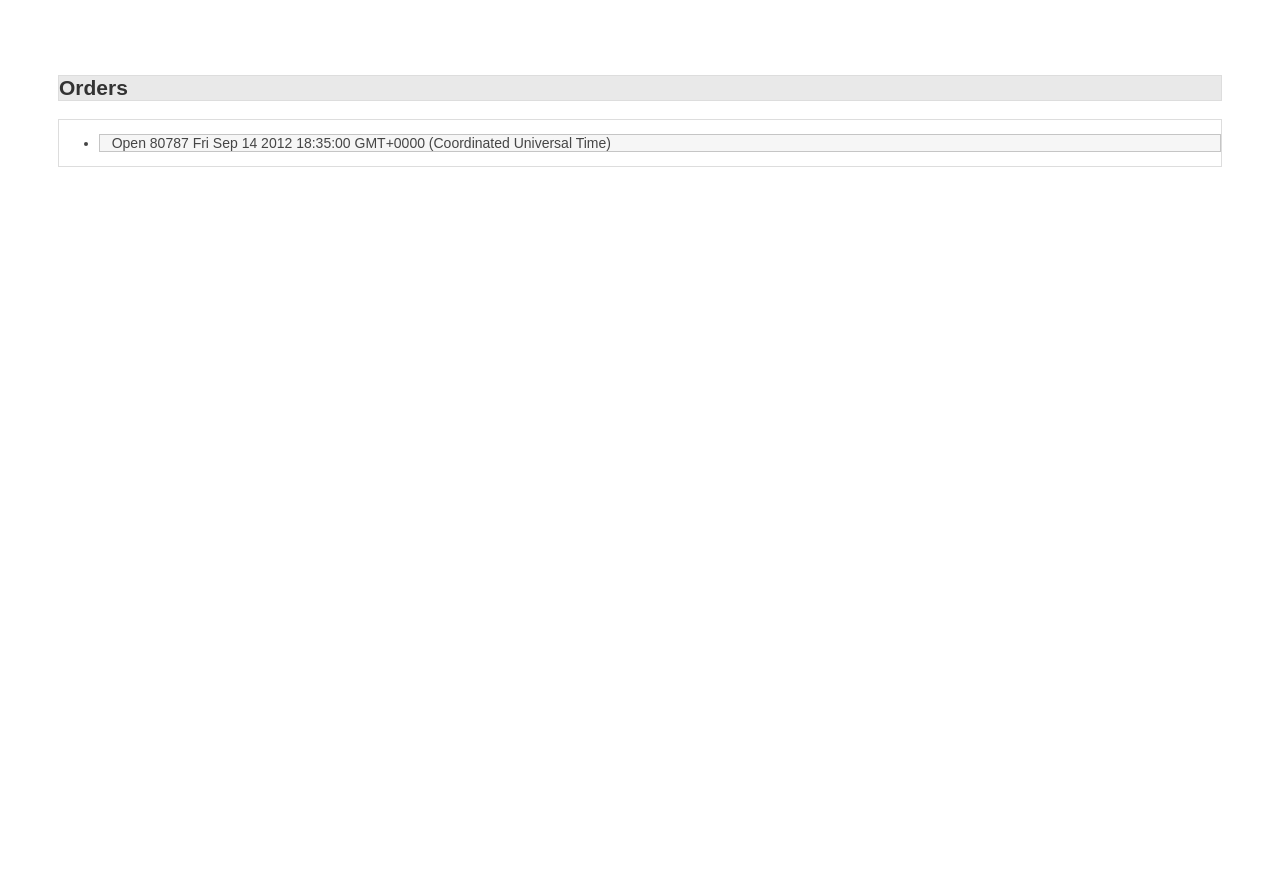
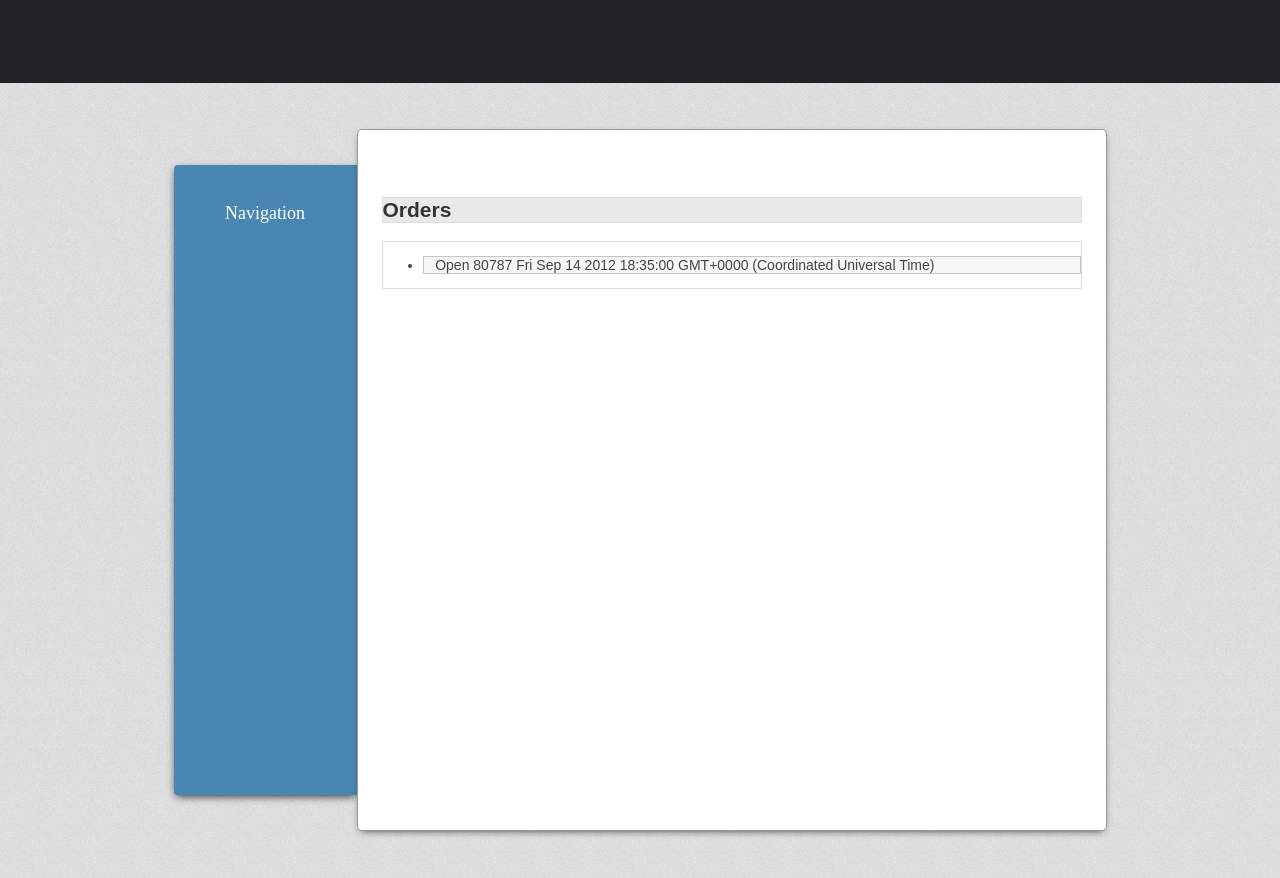
Before and after one commit to jcapuano/japes-and-mockery, a website: page web/views/index.html in a window 1280 px wide. Shown: the top 878 px of the page. Before the commit the page ends 800 px from the top, so only its background shows below. Drawn offline with nearby package versions, Linux system fonts and the light colour scheme; files whose address does not match are found by name; a web font is replaced by a local one.

Commit message:
Basic html design

```diff
--- a/web/public/stylesheets/style.css
+++ b/web/public/stylesheets/style.css
@@ -1,8 +1,59 @@
 body {
   padding: 50px;
   font: 14px "Lucida Grande", Helvetica, Arial, sans-serif;
+  background-image: url("/images/tall.jpg");
+  height: 900px;
 }
 
 a {
   color: #00B7FF;
 }
+
+#content {
+   background: none repeat scroll 0 0 #FFFFFF;
+    border: 1px solid #999999;
+    border-radius: 5px 5px 5px 5px;
+    box-shadow: 0 3px 8px -4px #222222;
+    float: right;
+    height: 650px;
+    padding-left: 24px;
+    padding-right: 24px;
+    padding-top: 50px;
+    width: 700px
+
+}
+
+#Navigation {
+  background: none repeat scroll 0 0 #4986B2;
+    border-radius: 4px 0 0 4px;
+    box-shadow: 0 3px 8px -2px #222222;
+    float: left;
+    height: 630px;
+    margin-top: 36px;
+    width: 183px;
+}
+
+#container {
+width: 100%;
+height: 100%;
+}
+
+#wrapper {
+width: 933px;
+margin: 0 auto;
+}
+
+header {
+
+    height: 71px;
+    margin: 0 auto;
+    width: 967px;
+	}
+
+#Navigation .heading {
+color: #FFFFFF;
+    font-size: 18px;
+    margin-top: 38px;
+    text-align: center;
+	font-family: 'Quando', serif;
+}
--- a/web/views/index.html
+++ b/web/views/index.html
@@ -7,6 +7,7 @@
   <meta name="author" content="SitePoint">
   <link rel="stylesheet" href="/stylesheets/style.css?v=1.0">
   <link rel="stylesheet" href="http://ajax.aspnetcdn.com/ajax/jquery.ui/1.8.23/themes/ui-lightness/jquery-ui.css">
+  <link href='http://fonts.googleapis.com/css?family=Quando' rel='stylesheet' type='text/css'>
   <!--[if lt IE 9]>
   <script src="http://html5shiv.googlecode.com/svn/trunk/html5.js"></script>
   <![endif]-->
@@ -14,7 +15,14 @@
 <body>
 	<header>
 	</header>
-    <div id="content">
+	<div id="container">
+		<div id="wrapper">
+    <div id="Navigation">
+		<div class="heading">Navigation</div>
+	</div>
+	<div id="content">
+	</div>
+	</div>
 	</div>
 	<footer>
 	</footer>
```
Also changed, not shown: web/public/images/bg.jpg (added), web/public/images/bgr.gif (added), web/public/images/home_01.jpg (added), web/public/images/home_02.jpg (added), web/public/images/tail.gif (added), web/public/images/tall.jpg (added), web/public/images/talling.jpg (added).
